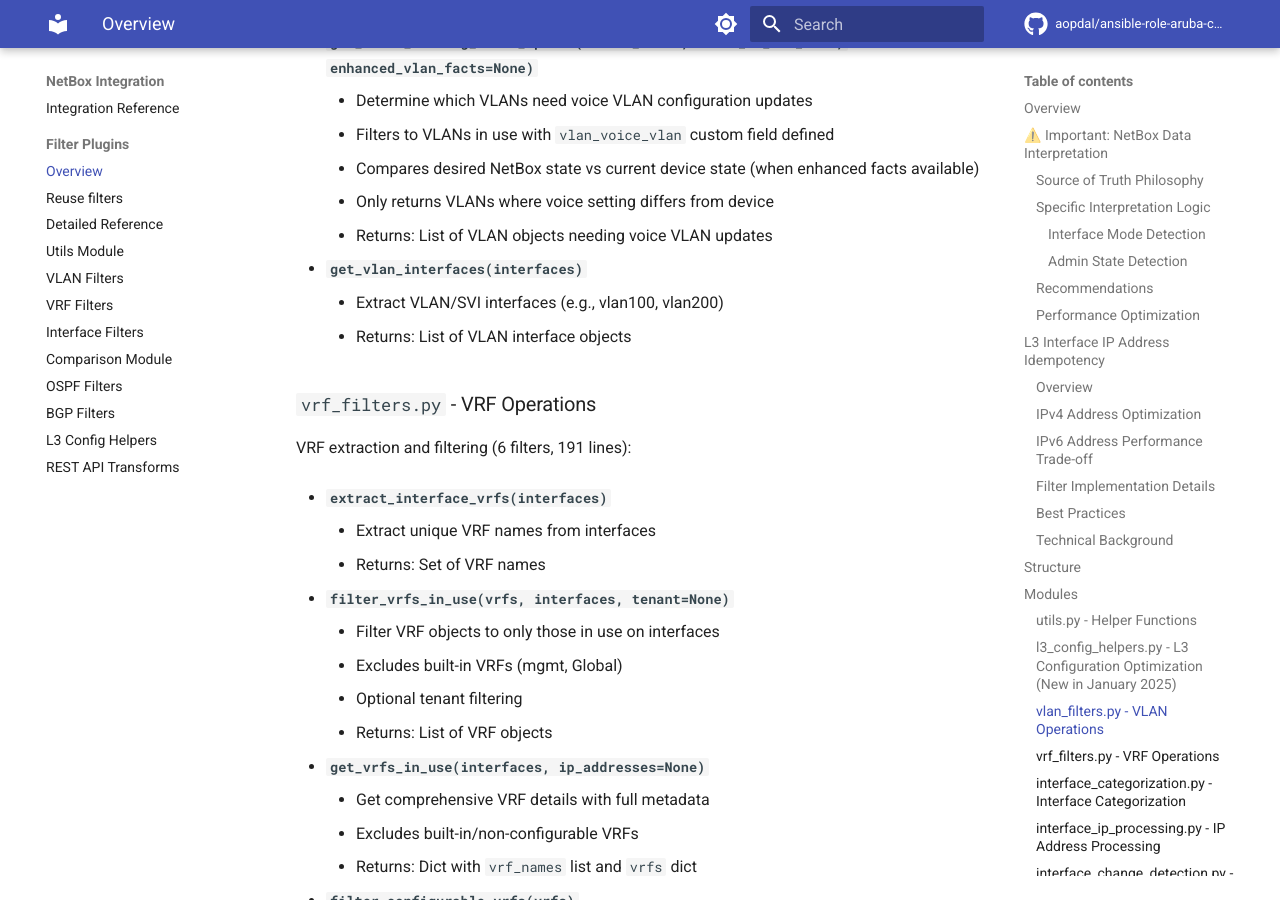
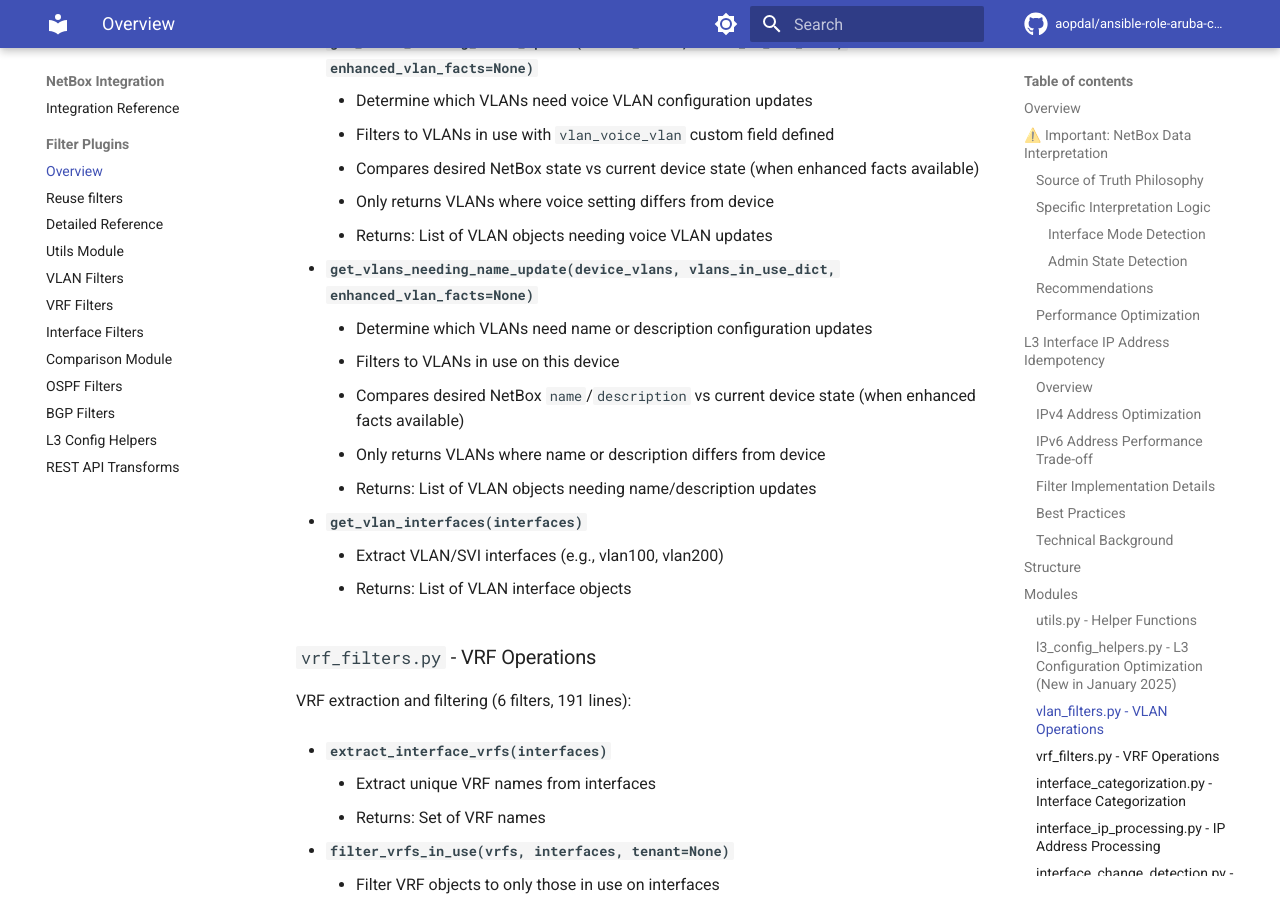
Before and after one commit to aopdal/ansible-role-aruba-cx-switch, an MkDocs documentation site: the page built from docs/FILTER_PLUGINS.md, in a window 1280 px wide and 900 px high, scrolled down 12164 px. Built offline with MkDocs 1.6.1 and Material for MkDocs 9.7.7, drawn with Linux system fonts in a browser that asks for light colours; comment, search, counter and statistics services are not loaded.

Commit message:
fix: add change of vlan name

```diff
--- a/docs/FILTER_PLUGINS.md
+++ b/docs/FILTER_PLUGINS.md
@@ -457,6 +457,13 @@ Complete VLAN lifecycle management (8 filters, 454 lines):
     - Compares desired NetBox state vs current device state (when enhanced facts available)
     - Only returns VLANs where voice setting differs from device
     - Returns: List of VLAN objects needing voice VLAN updates
+
+- **`get_vlans_needing_name_update(device_vlans, vlans_in_use_dict, enhanced_vlan_facts=None)`**
+    - Determine which VLANs need name or description configuration updates
+    - Filters to VLANs in use on this device
+    - Compares desired NetBox `name`/`description` vs current device state (when enhanced facts available)
+    - Only returns VLANs where name or description differs from device
+    - Returns: List of VLAN objects needing name/description updates
 
 - **`get_vlan_interfaces(interfaces)`**
     - Extract VLAN/SVI interfaces (e.g., vlan100, vlan200)
```
